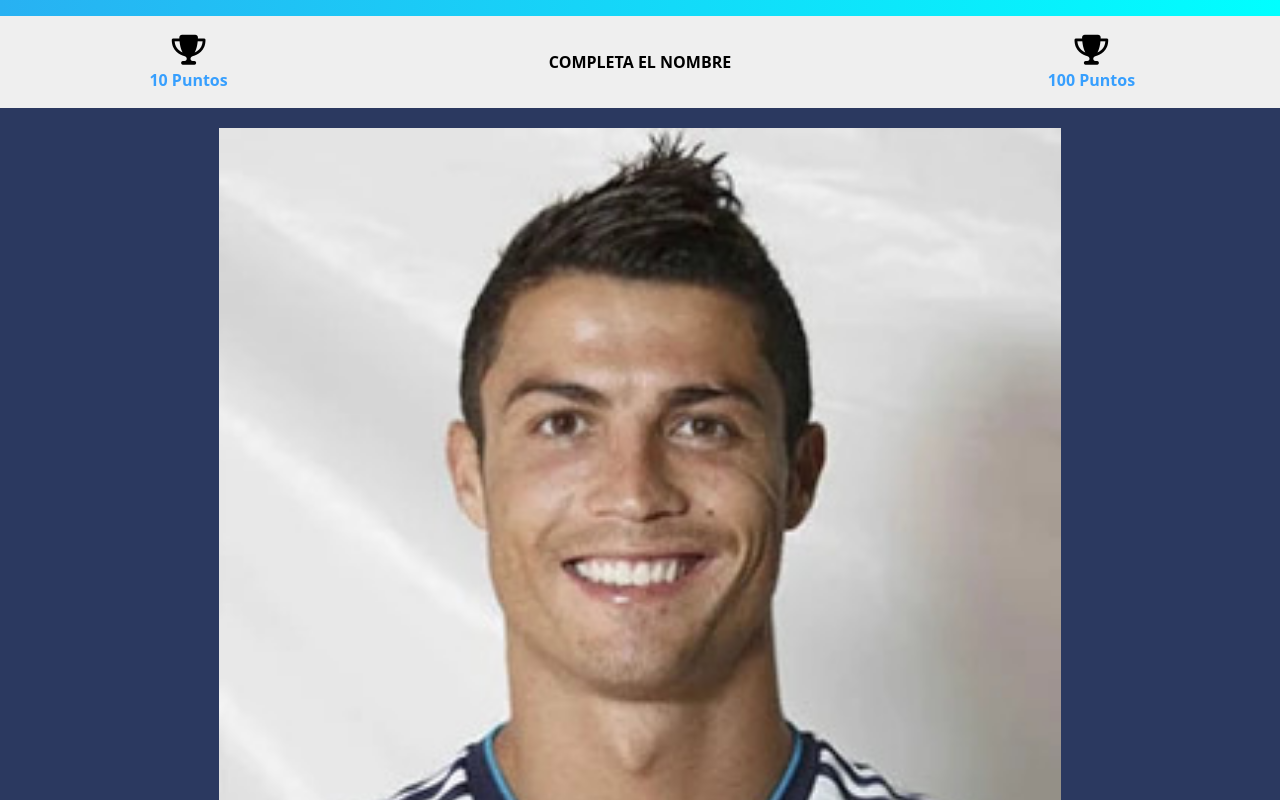
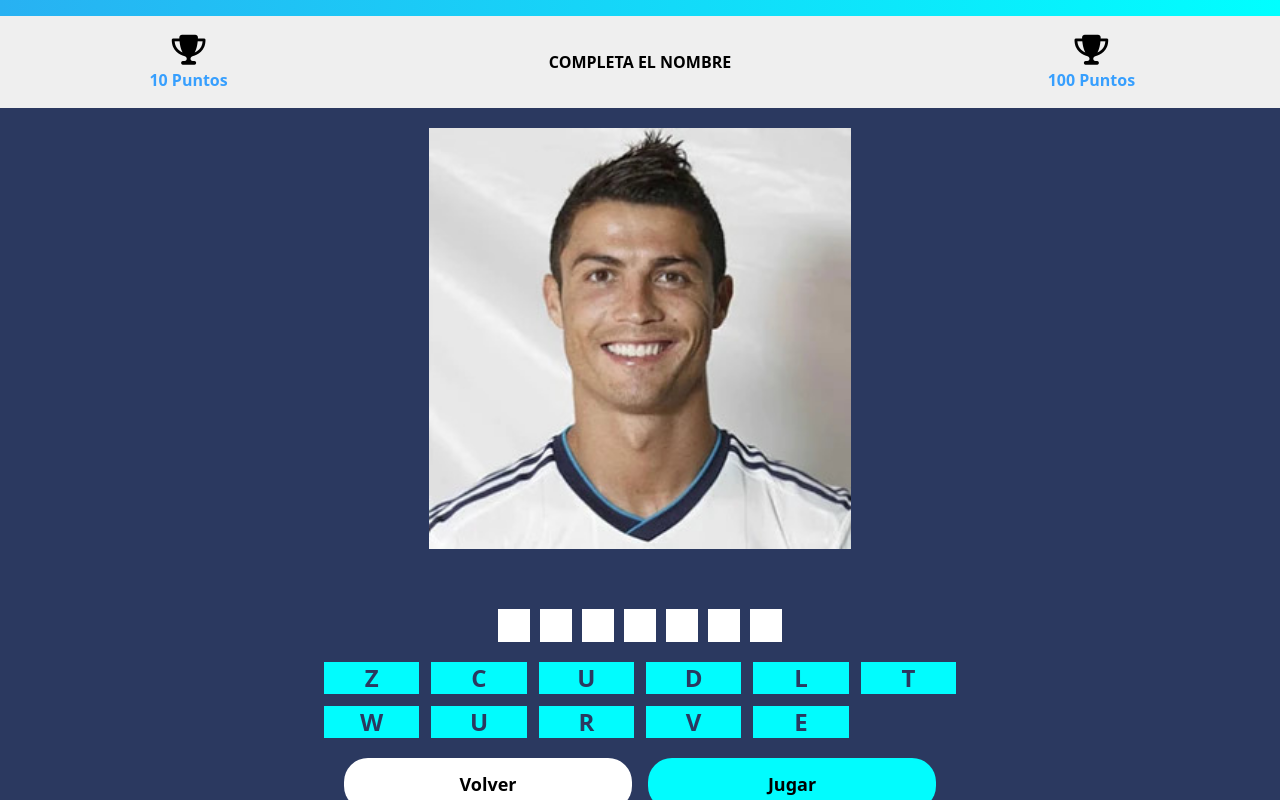
Before and after one commit to juanmoncayo55/tangaraplay, a React (Vite) app: page /hangman in a window 1280 px wide. Built offline with nearby package versions, Linux system fonts and the light colour scheme.

Commit message:
Añadiendo codigo css para pantallas grandes.

```diff
--- a/src/components/hangman/Hangman.jsx
+++ b/src/components/hangman/Hangman.jsx
@@ -30,7 +30,7 @@ const HangmanComponent = () => {
 		<>
 			<HeadScore title="Completa el nombre" />
       <div className="container mx-auto px-2">
-  			<div id="hangm" className="flex flex-col space-y-5">
+  			<div id="hangm" className="md:w-1/2 mx-auto flex flex-col space-y-5">
           <div>
             <div id="hangm_end" className="h"></div>
           </div>
```
